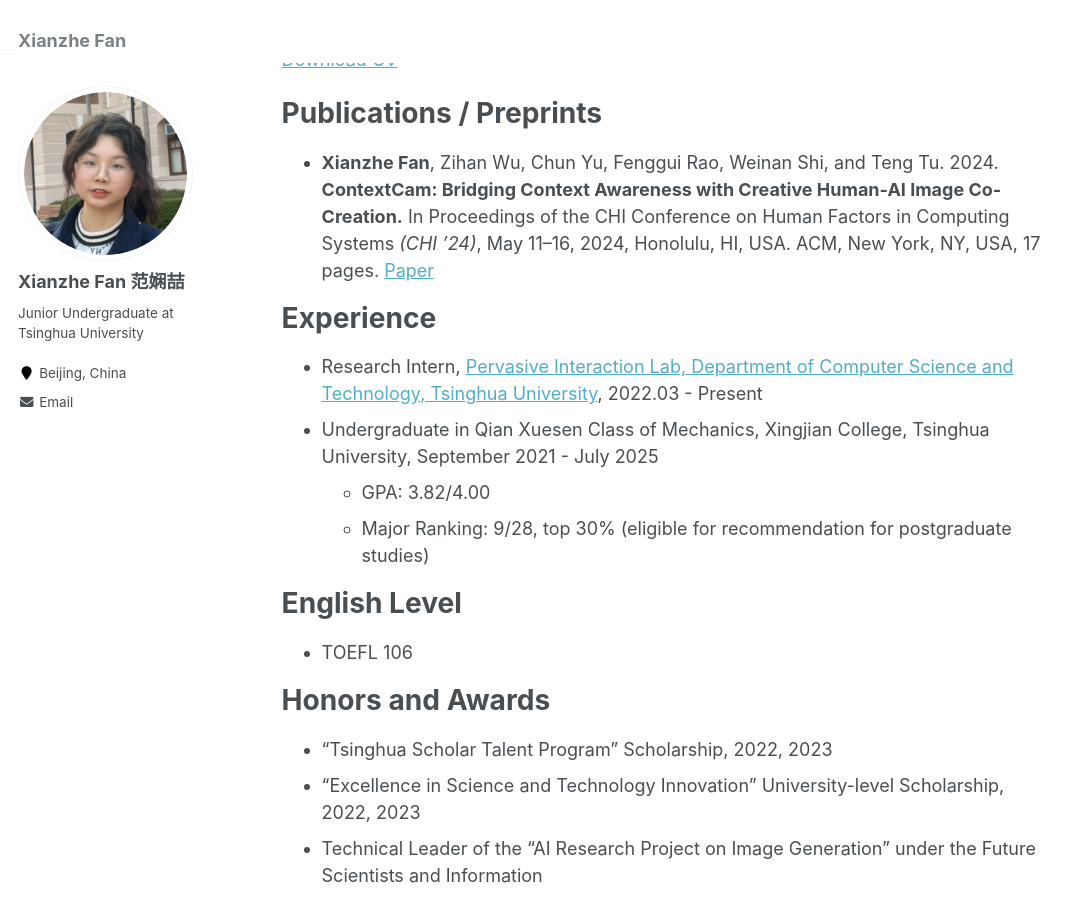
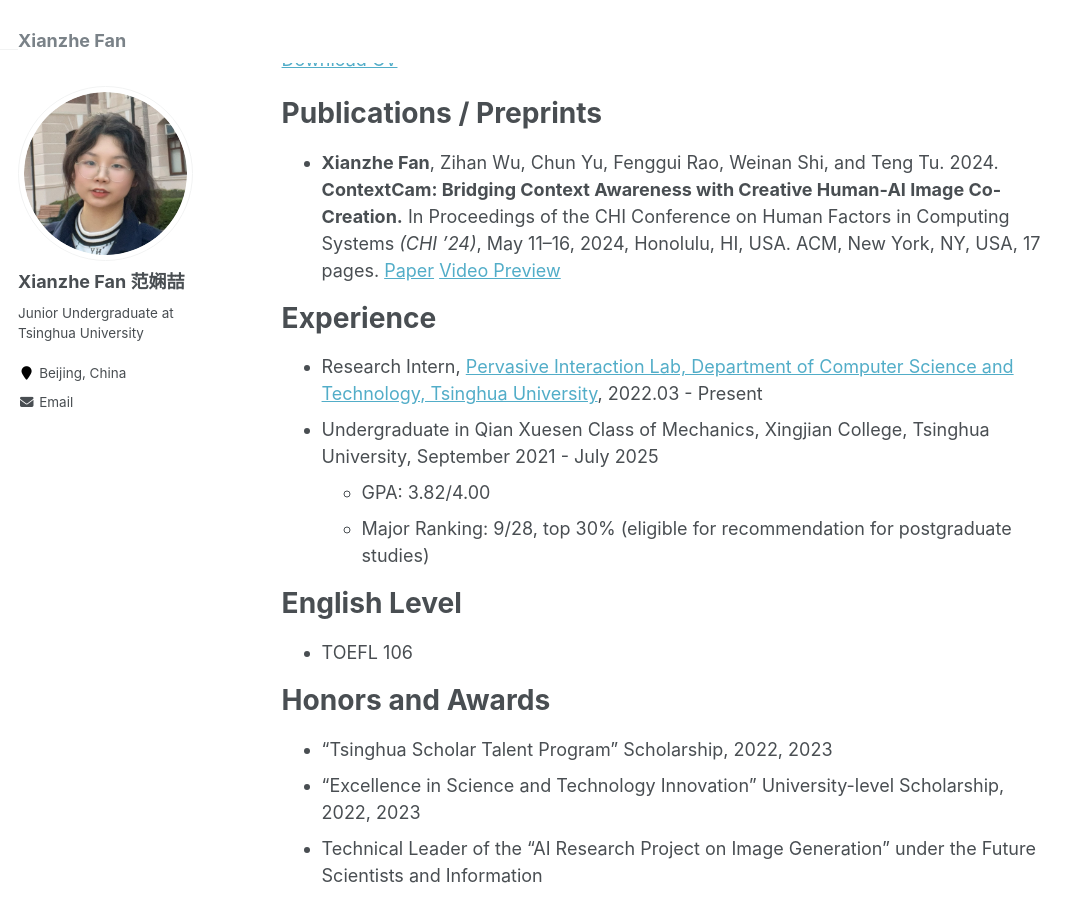
Before and after one commit to RidiculousRonZzz/RidiculousRonZzz.github.io, a Jekyll site: the page built from _pages/about.md, in a window 1280 px wide and 900 px high, scrolled down 530 px. Shown: the whole window, without its empty margins (0-1085 px from the left). Built offline with Jekyll 4.4.1, drawn with Linux system fonts in a browser that asks for light colours.

Commit message:
Add files via upload

```diff
--- a/_pages/about.md
+++ b/_pages/about.md
@@ -26,7 +26,7 @@ Contact: fxz21@mails.tsinghua.edu.cn
 Publications / Preprints
 ======
 * **Xianzhe Fan**, Zihan Wu, Chun Yu, Fenggui Rao, Weinan Shi, and Teng Tu. 2024. **ContextCam: Bridging Context Awareness with Creative Human-AI Image Co-Creation.** In Proceedings of the CHI Conference on Human Factors in Computing Systems *(CHI ’24)*, May 11–16, 2024, Honolulu, HI, USA. ACM, New York, NY, USA, 17 pages. [Paper](https://ridiculousronzzz.github.io/files/chi24-240.pdf)
-<!-- (https://doi.org/10.1145/3613904.3642129) -->
+[Video Preview](https://ridiculousronzzz.github.io/files/chi24a-sub2702-cam-i21.mp4)
 
 Experience
 ======
```
